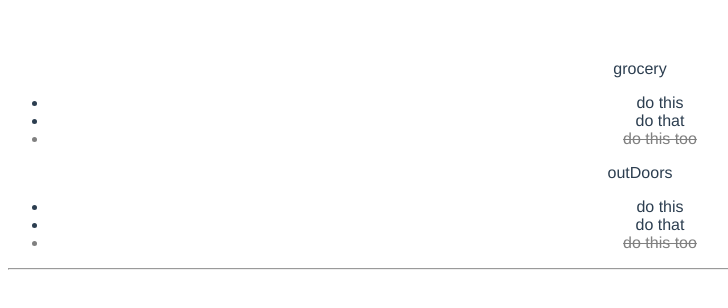
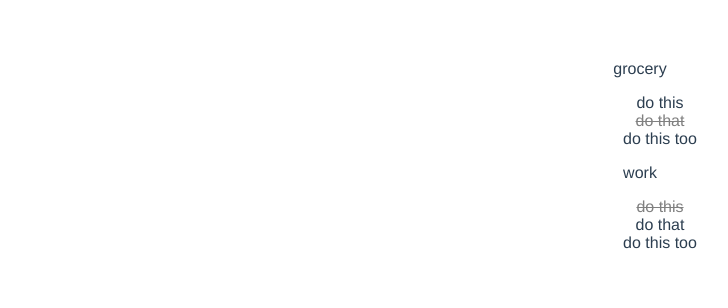
Before and after one commit to rammmukul/vueToDo, a Vue app: page / in a window 1280 px wide. Shown: the top 308 px of the page, without its empty margins (0-728 px from the left). Built offline with nearby package versions, Linux system fonts and the light colour scheme.

Commit message:
Make components

```diff
--- a/src/App.vue
+++ b/src/App.vue
@@ -1,13 +1,7 @@
 <template>
   <div id="app">
-    <div v-for="todoList in todoLists">
-      <div v-text="todoList.title"></div>
-       <ul>
-         <li v-for="todo in todoList.todos" :class="{isDone: todo.todo.isDone}">{{ todo.todo.title }}</li>
-       </ul>
-    </div>
-    <hr>
-    <todoList/>
+    <todoList v-for="todoList in todoLists" :key="todoList.title" :data="todoList">
+    </todoList>
   </div>
 </template>
 
@@ -28,52 +22,40 @@ export default {
           title: "grocery",
           todos: [
             {
-              todo: {
               title: "do this",
               isDone: false,
               timeStamp: 1520832857240
-              }
             },
             {
-              todo: {
               title: "do that",
-                isDone: false,
-                timeStamp: 1520832857500
-              }
+              isDone: true,
+              timeStamp: 1520832857240
             },
             {
-              todo: {
               title: "do this too",
-                isDone: true,
-                timeStamp: 1520832857512
-              }
+              isDone: false,
+              timeStamp: 1520832857240
             }
           ]
         },
         {
-          title: "outDoors",
+          title: "work",
           todos: [
             {
-              todo: {
               title: "do this",
+              isDone: true,
+              timeStamp: 1520832857240
+            },
+            {
+              title: "do that",
               isDone: false,
               timeStamp: 1520832857240
-              }
             },
             {
-              todo: {
-                title: "do that",
+              title: "do this too",
               isDone: false,
-                timeStamp: 1520832857500
-              }
+              timeStamp: 1520832857240
             },
-            {
-              todo: {
-                title: "do this too",
-                isDone: true,
-                timeStamp: 1520832857512
-              }
-            }
           ]
         }
       ]
--- a/src/components/todo.vue
+++ b/src/components/todo.vue
@@ -1,24 +1,17 @@
 <template>
-  <div class="todo">
-      {{ todoList.todo.title }}
+  <div class="todo" :class="{ isDone: data.isDone }">
+      {{ data.title }}
   </div>
 </template>
 
 <script>
 export default {
   name: "todo",
+  props: ['data'],
   data() {
-    return {
-      todoList: {
-        todo: {
-          title: "do this",
-          isDone: false,
-          timeStamp: 1520832857240
-        }
-      }
-    };
+    return {}
   }
-};
+}
 </script>
 
 <!-- Add "scoped" attribute to limit CSS to this component only -->
--- a/src/components/todoList.vue
+++ b/src/components/todoList.vue
@@ -1,24 +1,28 @@
 <template>
   <div class="todoList">
+    {{ data.title }}
+    <ul>
+      <li is="todo" v-for="todo in data.todos" :key="todo.title" :data="todo"></li>
+    </ul>
   </div>
 </template>
 
 <script>
-import todo from './todo'
-import Vue from 'vue'
+import todo from "./todo"
+import Vue from "vue"
 
-Vue.component('todo', todo)
+Vue.component("todo", todo)
 
 export default {
-  name: 'todoList',
-  data () {
-    return {
-      todoList: todo
-    }
+  name: "todoList",
+  props: ['data'],
+  data() {
+    return {}
   }
 }
 </script>
 
 <!-- Add "scoped" attribute to limit CSS to this component only -->
 <style scoped>
+
 </style>
```
Lines whose indentation alone changed are shown as unchanged.
